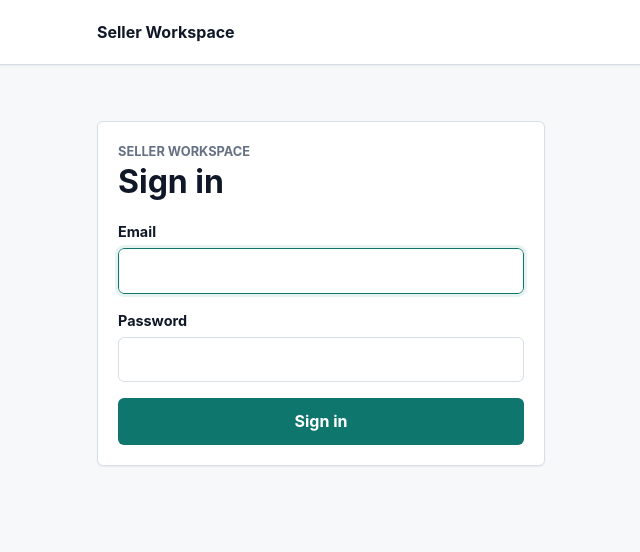
After one commit to OSINTmedia/facebook_ERP, a Django app: page /accounts/login/ in a window 1280 px wide. The commit adds this page. Shown: the top 552 px of the page, without its empty margins (79-719 px from the left). Run offline with Django 5.2, Linux system fonts and the light colour scheme; parts of the project's set-up code (start-up, migrations or seed data) failed here and were passed over.

Commit message:
feat: add seller login flow baseline

```diff
--- /dev/null
+++ b/accounts/forms.py
@@ -0,0 +1,24 @@
+from django import forms
+from django.contrib.auth import get_user_model
+from django.contrib.auth.forms import AuthenticationForm
+
+
+class SellerAuthenticationForm(AuthenticationForm):
+    username = forms.EmailField(
+        label="Email",
+        widget=forms.EmailInput(
+            attrs={
+                "autocomplete": "email",
+                "autofocus": True,
+            }
+        ),
+    )
+    password = forms.CharField(
+        label="Password",
+        strip=False,
+        widget=forms.PasswordInput(attrs={"autocomplete": "current-password"}),
+    )
+
+    def clean_username(self):
+        email = self.cleaned_data["username"]
+        return get_user_model().objects.normalize_email(email).lower()
--- /dev/null
+++ b/accounts/urls.py
@@ -0,0 +1,10 @@
+from django.urls import path
+
+from accounts.views import SellerLoginView, SellerLogoutView
+
+app_name = "accounts"
+
+urlpatterns = [
+    path("login/", SellerLoginView.as_view(), name="login"),
+    path("logout/", SellerLogoutView.as_view(), name="logout"),
+]
--- /dev/null
+++ b/accounts/views.py
@@ -0,0 +1,13 @@
+from django.contrib.auth.views import LoginView, LogoutView
+
+from accounts.forms import SellerAuthenticationForm
+
+
+class SellerLoginView(LoginView):
+    authentication_form = SellerAuthenticationForm
+    redirect_authenticated_user = True
+    template_name = "accounts/login.html"
+
+
+class SellerLogoutView(LogoutView):
+    pass
--- a/config/settings/base.py
+++ b/config/settings/base.py
@@ -84,5 +84,8 @@ MEDIA_ROOT = BASE_DIR / "media"
 
 DEFAULT_AUTO_FIELD = "django.db.models.BigAutoField"
 AUTH_USER_MODEL = "accounts.User"
+LOGIN_URL = "accounts:login"
+LOGIN_REDIRECT_URL = "shell_home"
+LOGOUT_REDIRECT_URL = "accounts:login"
 
 CSRF_TRUSTED_ORIGINS = env.list("DJANGO_CSRF_TRUSTED_ORIGINS", default=[])
--- a/config/urls.py
+++ b/config/urls.py
@@ -1,10 +1,11 @@
 """Root URL configuration for the project scaffold."""
 from django.contrib import admin
-from django.urls import path
+from django.urls import include, path
 
 from config.views import ShellHomeView
 
 urlpatterns = [
     path("", ShellHomeView.as_view(), name="shell_home"),
+    path("accounts/", include("accounts.urls")),
     path("admin/", admin.site.urls),
 ]
--- a/config/views.py
+++ b/config/views.py
@@ -1,9 +1,10 @@
 """Project-level views for the minimal application shell."""
+from django.contrib.auth.mixins import LoginRequiredMixin
 from django.views.generic import TemplateView
 
 
-class ShellHomeView(TemplateView):
-    """Temporary shell route until authenticated seller pages are introduced."""
+class ShellHomeView(LoginRequiredMixin, TemplateView):
+    """Minimal authenticated shell until seller feature pages are introduced."""
 
     template_name = "shell/home.html"
     extra_context = {"current_nav": "dashboard"}
--- a/static/css/app.css
+++ b/static/css/app.css
@@ -103,6 +103,17 @@ a {
   cursor: default;
 }
 
+.nav-form {
+  margin: 0;
+}
+
+.nav-link--button {
+  border: 0;
+  background: transparent;
+  cursor: pointer;
+  font: inherit;
+}
+
 .messages {
   max-width: 960px;
   margin: 0 auto;
@@ -173,6 +184,94 @@ h1 {
   color: var(--color-muted);
 }
 
+.auth-page {
+  display: grid;
+  min-height: min(28rem, calc(100vh - 8rem));
+  align-items: start;
+  padding-top: 1rem;
+}
+
+.auth-panel {
+  width: min(100%, 28rem);
+  padding: 1.25rem;
+  border: 1px solid var(--color-border);
+  border-radius: 6px;
+  background: var(--color-surface);
+  box-shadow: var(--shadow-subtle);
+}
+
+.auth-heading {
+  display: grid;
+  gap: 0.2rem;
+  margin-bottom: 1.25rem;
+}
+
+.auth-form {
+  display: grid;
+  gap: 1rem;
+}
+
+.form-field {
+  display: grid;
+  gap: 0.35rem;
+}
+
+.form-field label {
+  font-size: 0.9rem;
+  font-weight: 700;
+}
+
+.form-field input {
+  width: 100%;
+  min-height: 2.75rem;
+  padding: 0.6rem 0.7rem;
+  border: 1px solid var(--color-border);
+  border-radius: 6px;
+  color: var(--color-text);
+  font: inherit;
+}
+
+.form-field input:focus {
+  border-color: var(--color-accent);
+  outline: 3px solid var(--color-accent-soft);
+}
+
+.form-errors {
+  padding: 0.75rem 0.9rem;
+  border: 1px solid #f3b4ad;
+  border-radius: 6px;
+  color: var(--color-danger);
+  background: #fff7f5;
+}
+
+.form-errors p,
+.field-error {
+  margin: 0;
+}
+
+.field-error {
+  color: var(--color-danger);
+  font-size: 0.9rem;
+}
+
+.button {
+  display: inline-flex;
+  min-height: 2.75rem;
+  align-items: center;
+  justify-content: center;
+  padding: 0.65rem 0.9rem;
+  border: 1px solid transparent;
+  border-radius: 6px;
+  font: inherit;
+  font-weight: 700;
+  text-decoration: none;
+}
+
+.button--primary {
+  background: var(--color-accent);
+  color: var(--color-surface);
+}
+
 @media (max-width: 720px) {
   .app-header__inner {
     align-items: flex-start;
--- /dev/null
+++ b/templates/accounts/login.html
@@ -0,0 +1,48 @@
+{% extends "base.html" %}
+
+{% block title %}Sign in | Seller Workspace{% endblock %}
+
+{% block content %}
+  <section class="auth-page" aria-labelledby="login-title">
+    <div class="auth-panel">
+      <div class="auth-heading">
+        <p class="eyebrow">Seller workspace</p>
+        <h1 id="login-title">Sign in</h1>
+      </div>
+
+      <form class="auth-form" method="post" action="{% url 'accounts:login' %}" novalidate>
+        {% csrf_token %}
+
+        {% if form.non_field_errors %}
+          <div class="form-errors" role="alert">
+            {% for error in form.non_field_errors %}
+              <p>{{ error }}</p>
+            {% endfor %}
+          </div>
+        {% endif %}
+
+        <div class="form-field">
+          <label for="{{ form.username.id_for_label }}">{{ form.username.label }}</label>
+          {{ form.username }}
+          {% for error in form.username.errors %}
+            <p class="field-error">{{ error }}</p>
+          {% endfor %}
+        </div>
+
+        <div class="form-field">
+          <label for="{{ form.password.id_for_label }}">{{ form.password.label }}</label>
+          {{ form.password }}
+          {% for error in form.password.errors %}
+            <p class="field-error">{{ error }}</p>
+          {% endfor %}
+        </div>
+
+        {% if next %}
+          <input type="hidden" name="{{ redirect_field_name }}" value="{{ next }}">
+        {% endif %}
+
+        <button class="button button--primary" type="submit">Sign in</button>
+      </form>
+    </div>
+  </section>
+{% endblock %}
--- a/templates/base.html
+++ b/templates/base.html
@@ -12,6 +12,7 @@
 
   <header class="app-header">
     <div class="app-header__inner">
+      {% if request.user.is_authenticated %}
         <a class="brand" href="{% url 'shell_home' %}">Seller Workspace</a>
 
         <nav class="primary-nav" aria-label="Primary">
@@ -25,8 +26,14 @@
           <span class="nav-link nav-link--disabled" aria-disabled="true">Products</span>
           <span class="nav-link nav-link--disabled" aria-disabled="true">Add product</span>
           <span class="nav-link nav-link--disabled" aria-disabled="true">Account</span>
-        <span class="nav-link nav-link--disabled" aria-disabled="true">Sign out</span>
+          <form class="nav-form" method="post" action="{% url 'accounts:logout' %}">
+            {% csrf_token %}
+            <button class="nav-link nav-link--button" type="submit">Sign out</button>
+          </form>
         </nav>
+      {% else %}
+        <span class="brand">Seller Workspace</span>
+      {% endif %}
     </div>
   </header>
 
```
Also changed, not shown: BUILD_PLAN.md (+1 -1 lines), DEVELOPMENT_NOTES.md (+8 -0 lines), accounts/tests.py (+94 -0 lines), config/tests.py (+20 -3 lines), README.md, changelog_checkpoint.md. Lines whose indentation alone changed are shown as unchanged.
